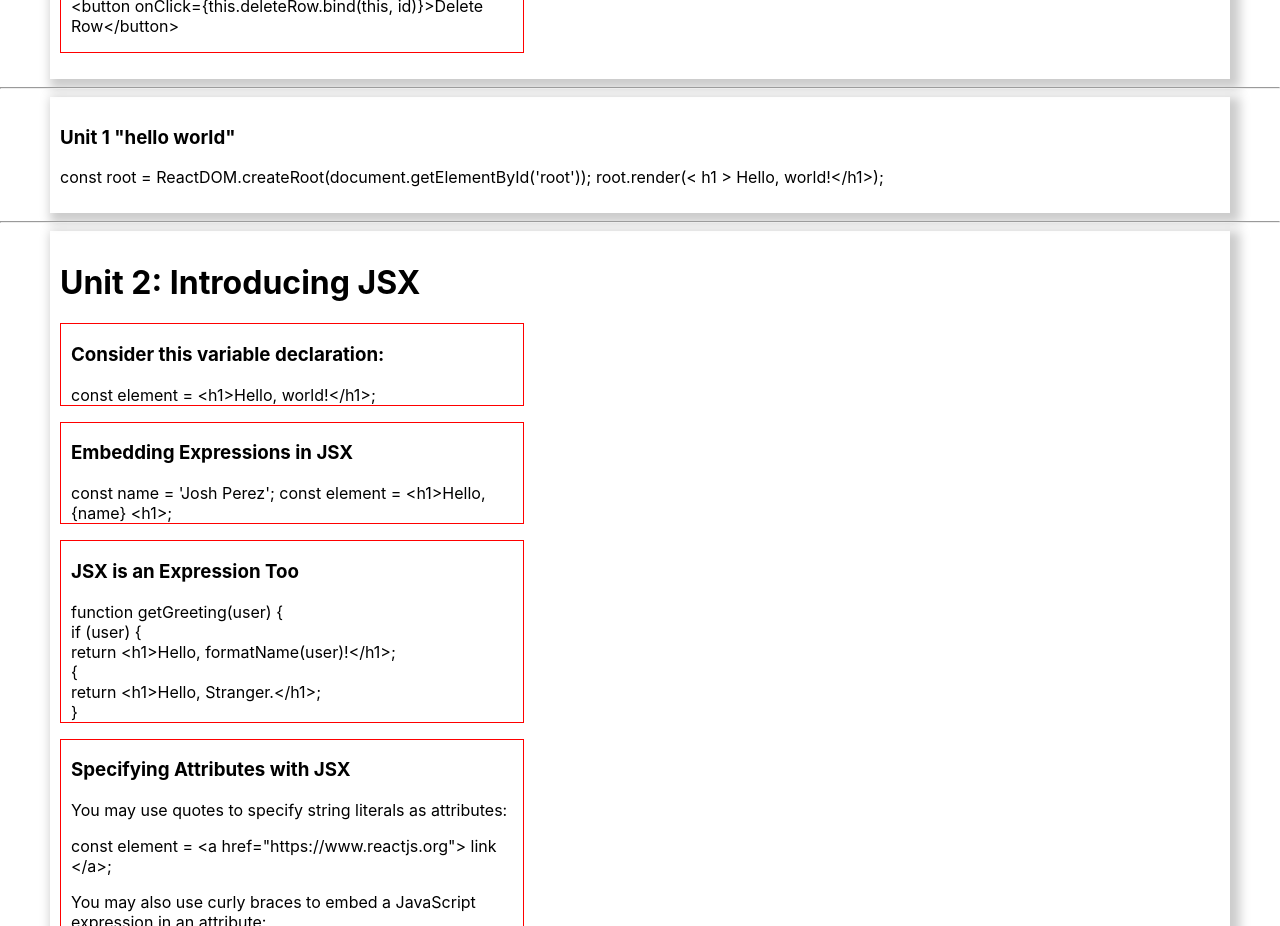
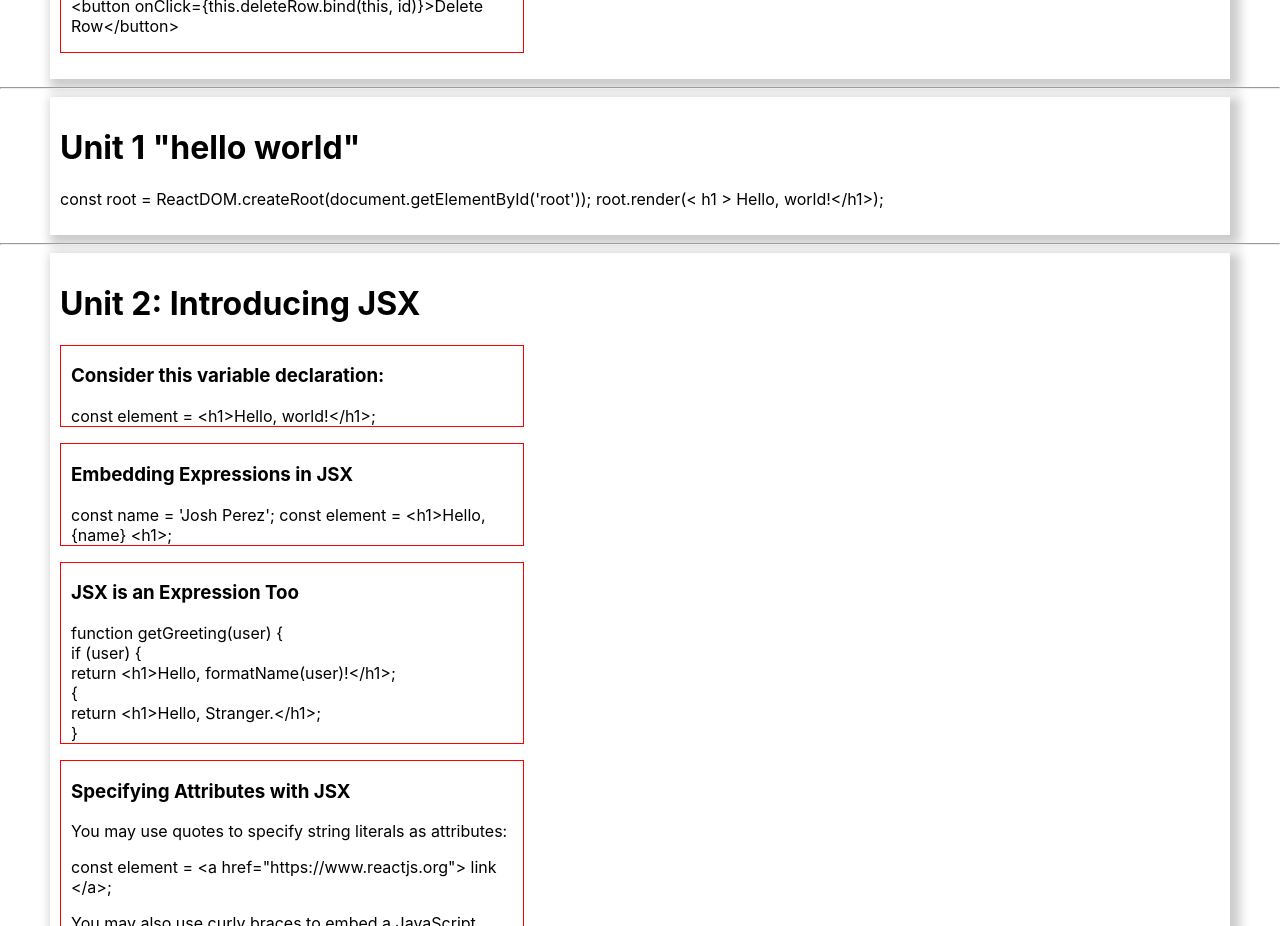
Before and after one commit to hobabe/Reactjs_2022, a React (Create React App) app in the folder Mainconcept/study_reactjs/: page /khanh-react in a window 1280 px wide. Shown: the part 1040-1966 px from the top of the page. Built offline with nearby package versions, Linux system fonts and the light colour scheme.

Commit message:
change tag h3 to h1 component HelloWorld

```diff
--- a/Mainconcept/study_reactjs/src/khanh/t1-helloworld/HelloWorld.jsx
+++ b/Mainconcept/study_reactjs/src/khanh/t1-helloworld/HelloWorld.jsx
@@ -1,7 +1,7 @@
 export default function HelloWorld() {
     return (
         <div className="style">
-            <h3>Unit 1 "hello world"</h3>
+            <h1>Unit 1 "hello world"</h1>
             <p>
                 const root = ReactDOM.createRoot(document.getElementById('root'));
                 root.render(&lt; h1 &gt; Hello, world!&lt;/h1&gt;);
```
